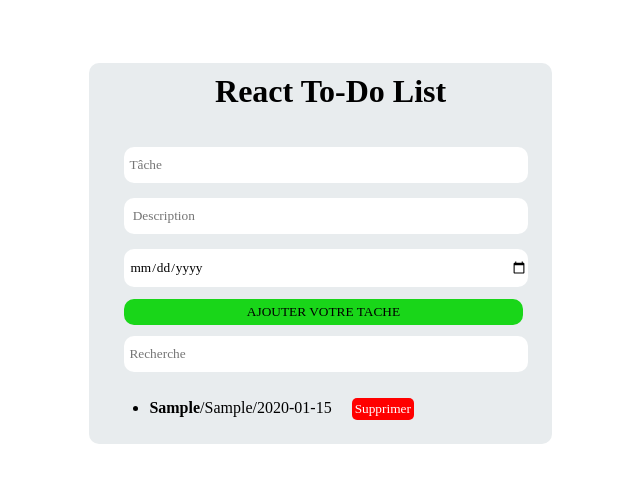
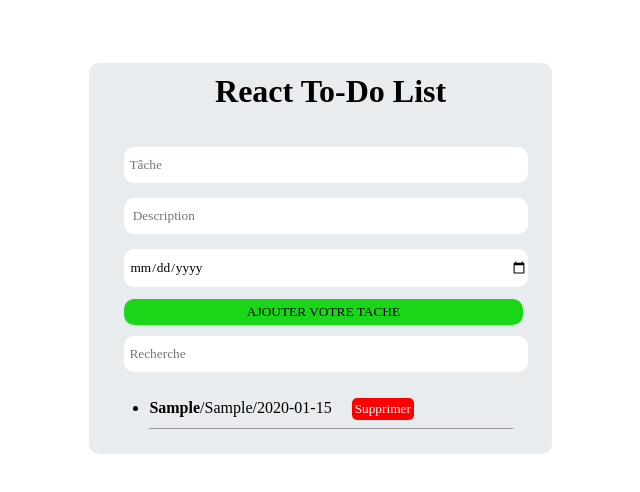
Before and after one commit to TCHANA-NGASSAM/React-TodoList-localstorage, a React (Vite) app: page / in a window 1280 px wide. Both pictures are taken after typing "Sample", "Sample", "2020-01-15" into the empty fields and a click on the button "AJOUTER VOTRE TACHE". Shown: the top 492 px of the page, without its empty margins (361-1001 px from the left). Built offline with nearby package versions, Linux system fonts and the light colour scheme.

Commit message:
first commit

```diff
--- a/src/components/todo.jsx
+++ b/src/components/todo.jsx
@@ -7,6 +7,7 @@ const TodoList = () => {
   const [dueDate, setDueDate] = useState('');
   const [searchTerm, setSearchTerm] = useState('');
   const [filteredTasks, setFilteredTasks] = useState([]);
+ // const [filterDate, setFilterDate] = useState("");
 
   useEffect(() => {
     const storedTasks = localStorage.getItem('tasks');
@@ -50,6 +51,14 @@ const TodoList = () => {
     localStorage.setItem('tasks', JSON.stringify(updatedTasks));
   };
 
+  // const datefilter   = tasks.filter((tasks) => {
+  //   if (filterDate === "") {
+  //     return true; // Afficher toutes les tâches si aucun filtre n'est appliqué
+  //   } else {
+  //     return tasks.date === filterDate; // Afficher uniquement les tâches avec la même date que le filtre
+  //   }
+  // })
+
   return (
     <div className='container'>
       <h1 className='title'>React To-Do List</h1>
@@ -61,7 +70,6 @@ const TodoList = () => {
           placeholder="Tâche"
           onChange={e => setDescription(e.target.value)}
         /> <br />
-
         <input className='input'
           type="text"
           value={newTask}
@@ -87,14 +95,14 @@ const TodoList = () => {
 
       <ul className='list'>
         {filteredTasks.map(task => (
-          <li key={task.id}>
+          <li className='li' key={task.id}>
             <div className='flex'>
               <strong> {task.description}</strong>/{task.taskName}/{task.dueDate}
               <button className='btn-sup' onClick={() => deleteTask(task.id)}>Supprimer</button>
               {/* Ajoutez le code ici pour la modification de la tâche */}
 
             </div>
-
+          <hr />
           </li>
         ))}
       </ul>
--- a/src/style/todo.css
+++ b/src/style/todo.css
@@ -47,6 +47,11 @@ background-color: rgb(0, 255, 26);
     font-family: cursive;
 }
 
+hr {
+    width: 90%;
+    margin-right: 100px;
+  }
+
 @media screen and (max-width:767px) {
     .container{
         background-color: rgb(232, 236, 238);
```
